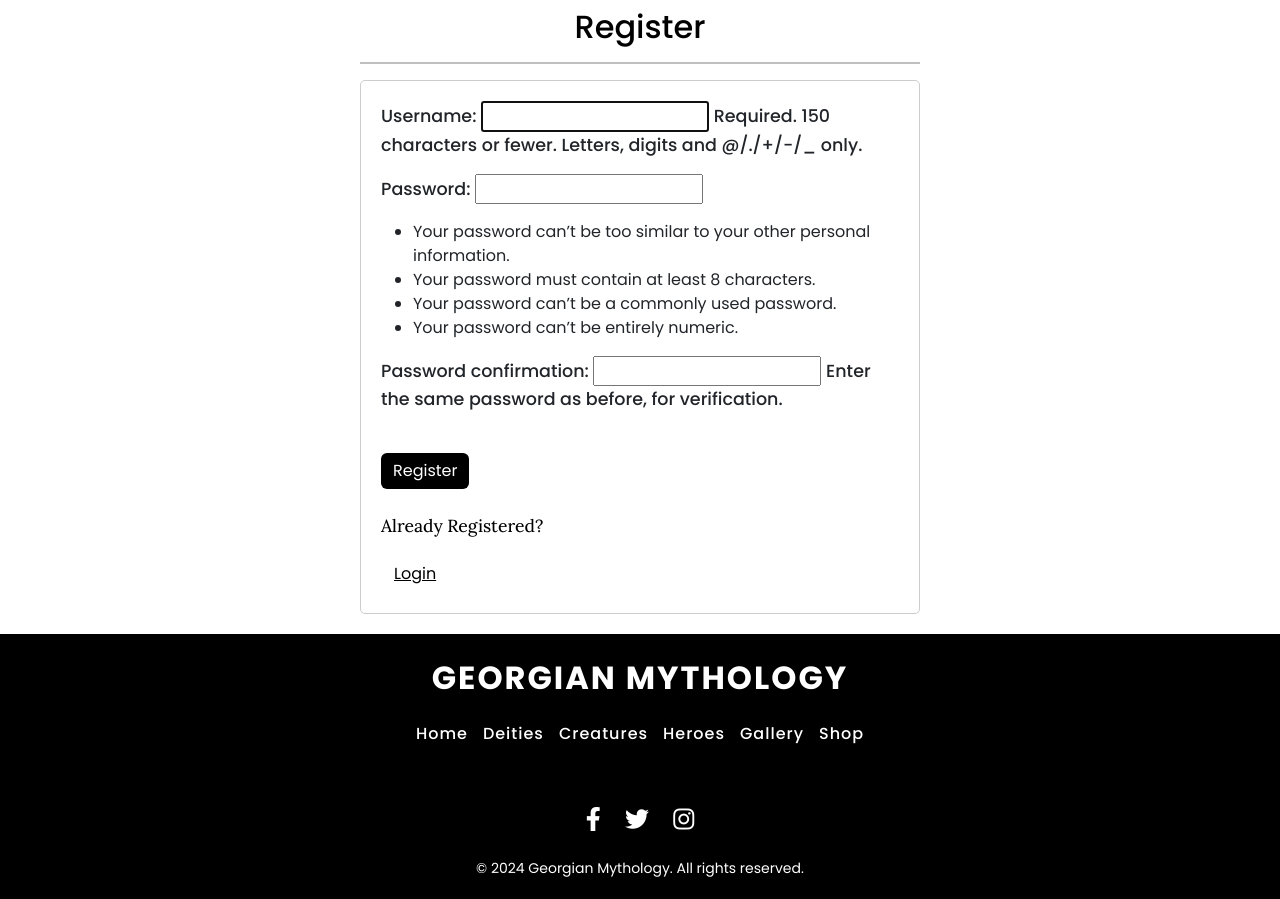
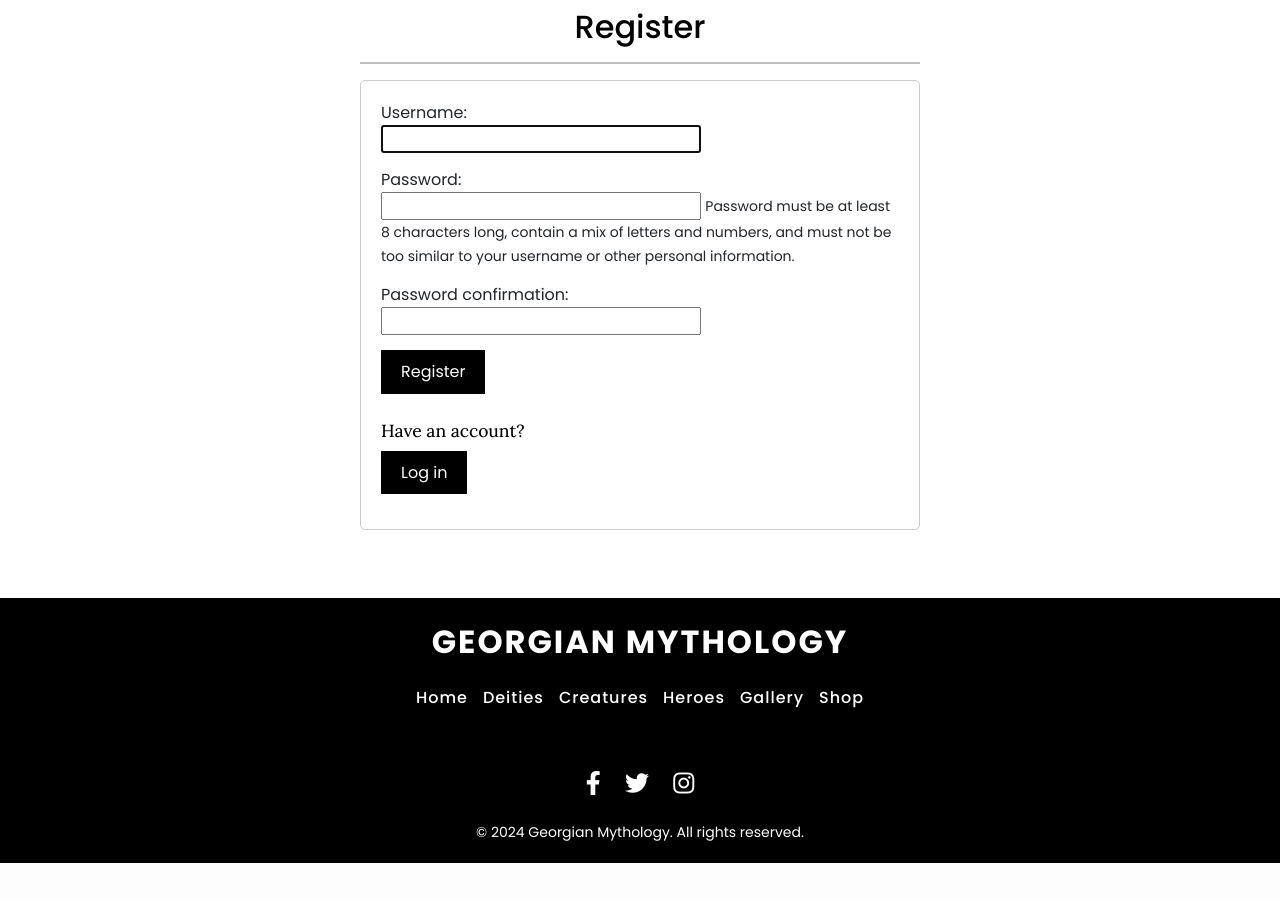
Before and after one commit to katmurakash/final_project, a Django app: page /register/ in a window 1280 px wide. Shown: the part 176-1075 px from the top of the page. After the commit the page ends 1039 px from the top, so only its background shows below. Run offline with Django 5.2, Linux system fonts and the light colour scheme; some web fonts are replaced.

Commit message:
first commit

```diff
--- a/base/templates/base/buy_now.html
+++ b/base/templates/base/buy_now.html
@@ -12,7 +12,7 @@
             <h3>Price: ${{ product.price }}</h3>
             <form method="post">
                 {% csrf_token %}
-                <button type="submit" class="btn-buy">Proceed to Checkout</button>
+                <button type="submit" class="delete-button">Proceed to Checkout</button>
             </form>
             <br><br>
         </div>
--- a/base/templates/base/delete.html
+++ b/base/templates/base/delete.html
@@ -17,7 +17,7 @@
         <form method="POST">
             {% csrf_token %}
             <p>Are you sure you want to delete "{{ obj.name }}"?</p>
-            <input type="submit" value="Delete">
+            <input type="submit" value="Delete" class="delete-button">
         </form>
 
         <br><br>
--- a/base/templates/base/gallery.html
+++ b/base/templates/base/gallery.html
@@ -9,7 +9,7 @@
 
     {% if user.is_authenticated %}
         <div style="text-align: right; margin-bottom: 20px;">
-            <a href="{% url 'upload_image' %}" class="btn btn-primary" style="background-color: #000; border: none; padding: 10px 20px; border-radius: 5px; color: white; text-decoration: none;">Add Image</a>
+            <a href="{% url 'upload_image' %}" class="delete-button" >Add Image</a>
         </div>
     {% endif %}
 
--- a/base/templates/base/login.html
+++ b/base/templates/base/login.html
@@ -26,11 +26,11 @@
             <label for="password" style="display: block; margin-bottom: 10px; color: #000;">Password:</label>
             <input type="password" id="password" name="password" required style="width: 100%; padding: 10px; margin-bottom: 20px; border: 1px solid #ccc; border-radius: 5px;">
 
-            <button type="submit" value="login" style="background-color: #000; color: #fff; border: none; padding: 10px 20px; border-radius: 5px;">Login</button>
+            <button type="submit" value="login" class="delete-button" >Login</button>
 
             <br><br>
             <p style="color: #000;">Have not signed up yet?</p>
-            <a href="{% url 'register' %}" class="btn btn-link" style="color: #000;">Register</a>
+            <a href="{% url 'register' %}" class="delete-button">Register</a>
         </form>
     </div>
 {% endblock %}
--- a/base/templates/base/profile.html
+++ b/base/templates/base/profile.html
@@ -30,8 +30,8 @@
                         <p>{{ product.description }}</p>
                         <p>Price: {{ product.currency }}{{ product.price }}</p>
                         <div style="margin-top: auto;">
-                            <a href="{% url 'drop' product.id %}" style="margin: 5px; padding: 10px 20px; background-color: #000; color: #fff; text-decoration: none; border: none; cursor: pointer;">Drop</a>
-                            <a href="{% url 'buy_now' product.id %}" style="margin: 5px; padding: 10px 20px; background-color: #000; color: #fff; text-decoration: none; border: none; cursor: pointer;">Buy Now</a>
+                            <a href="{% url 'drop' product.id %}" class="delete-button">Drop</a>
+                            <a href="{% url 'buy_now' product.id %} " class="delete-button">Buy Now</a>
                         </div>
                     </div>
                 {% empty %}
--- a/base/templates/base/register.html
+++ b/base/templates/base/register.html
@@ -11,7 +11,7 @@
                 {% for message in messages %}
                     <div class="alert alert-danger alert-dismissible fade show" role="alert" style="background-color: #f8d7da; color: #721c24; border: 1px solid #f5c6cb;">
                         {{ message }}
-                        <button type="button" class="btn-close" data-bs-dismiss="alert" aria-label="Close" style="background-color: #721c24; border: 1px solid #721c24;"></button>
+                        <button type="button" class="delete-button" data-bs-dismiss="alert" aria-label="Close"></button>
                     </div>
                 {% endfor %}
             </div>
@@ -19,12 +19,44 @@
 
         <form method="POST" action="" style="background-color: #fff; padding: 20px; border: 1px solid #ccc; border-radius: 5px;">
             {% csrf_token %}
-            {{ form.as_p }}
-            <br>
-            <input type="submit" value="Register" class="btn btn-primary" style="background-color: #000; color: #fff; border: none;">
+
+            <div style="margin-bottom: 15px;">
+                {{ form.username.label_tag }}<br>
+                {{ form.username }}
+                {% if form.username.errors %}
+                    <div style="color: red;">
+                        {{ form.username.errors }}
+                    </div>
+                {% endif %}
+            </div>
+
+            <div style="margin-bottom: 15px;">
+                {{ form.password1.label_tag }}<br>
+                {{ form.password1 }}
+                {% if form.password1.errors %}
+                    <div style="color: red;">
+                        {{ form.password1.errors }}
+                    </div>
+                {% else %}
+                    <small>Password must be at least 8 characters long, contain a mix of letters and numbers, and must not be too similar to your username or other personal information.</small>
+                {% endif %}
+            </div>
+
+            <!-- Password2 Field with Errors -->
+            <div style="margin-bottom: 15px;">
+                {{ form.password2.label_tag }}<br>
+                {{ form.password2 }}
+                {% if form.password2.errors %}
+                    <div style="color: red;">
+                        {{ form.password2.errors }}
+                    </div>
+                {% endif %}
+            </div>
+
+            <input type="submit" value="Register" class="delete-button">
             <br><br>
-            <p style="color: #000;">Already Registered?</p>
-            <a href="{% url 'login' %}" class="btn btn-link" style="color: #000;">Login</a><br>
+            <p style="color: #000;">Have an account?</p>
+            <a href="{% url 'login' %}" class="delete-button">Log in</a><br><br>
         </form>
-    </div>
+    </div><br><br>
 {% endblock %}
--- a/base/templates/base/shop.html
+++ b/base/templates/base/shop.html
@@ -5,7 +5,7 @@
 <h1>Products:</h1><hr>
 <div class="shop-page-container" style="display: flex; flex-direction: column; padding: 20px;">
     <div style="margin-bottom: 20px;">
-        <a href="{% url 'add_product' %}" style="display: inline-block; padding: 10px; background-color: #000; color: #fff; text-decoration: none; border-radius: 5px;">Add Product</a>
+        <a href="{% url 'add_product' %}" class="delete-button">Add  a product</a>
     </div>
     <div style="display: flex; width: 100%;">
         <div class="category-container" style="flex: 1; padding: 20px; max-width: 200px;">
@@ -34,8 +34,8 @@
                         <div class="product-actions" style="display: flex; flex-direction: column; gap: 10px; margin-top: auto; width: 100%;">
                             {% if request.user.is_authenticated %}
                                 <div class="button-group" style="display: flex; gap: 10px;">
-                                    <a href="{% url 'add' product.id %}" class="action-button" style="padding: 6px 12px; background-color: #000; color: #fff; text-decoration: none; border: none; cursor: pointer; width: 100%; font-size: 0.8em;">Add to Cart</a>
-                                    <a href="{% url 'buy_now' product.id %}" class="action-button" style="padding: 6px 12px; background-color: #000; color: #fff; text-decoration: none; border: none; cursor: pointer; width: 100%; font-size: 0.8em;">Buy Now</a>
+                                    <a href="{% url 'add' product.id %}"  class="delete-button">Add to Cart</a>
+                                    <a href="{% url 'buy_now' product.id %}" class="delete-button">Buy Now</a>
                                 </div>
                             {% endif %}
                         </div>
--- a/base/templates/base/upload_image.html
+++ b/base/templates/base/upload_image.html
@@ -22,7 +22,7 @@
                 <label for="image" class="form-label" style="font-family: 'Arial', sans-serif; font-weight: bold; color: #555;">Upload Image</label><br>
                 <input type="file" id="image" name="image" style="padding: 10px; border-radius: 5px; border: 1px solid #ccc;" required>
             </div>
-            <button type="submit" class="btn btn-primary" style="background-color: #000; border: none; padding: 10px 20px; border-radius: 5px; color: white;">Upload</button>
+            <button type="submit" class="delete-button">Upload</button>
         </form>
     </div>
 </div>
--- a/static/css/styles.css
+++ b/static/css/styles.css
@@ -613,3 +613,15 @@ p {
 .no-comments {
     color: #777;
 }
+.delete-button {
+    background-color: black;
+    color: white;
+    border: none;
+    padding: 10px 20px;
+    cursor: pointer;
+    transition: background-color 0.3s ease;
+}
+
+.delete-button:hover {
+    background-color: #333;
+}
--- a/templates/main.html
+++ b/templates/main.html
@@ -28,12 +28,12 @@
             </div>
             <div class="footer-links">
                 <ul>
-                    <li><a href="home/">Home</a></li>
-                    <li><a href="deities/">Deities</a></li>
-                    <li><a href="creatures/">Creatures</a></li>
-                    <li><a href="heroes/">Heroes</a></li>
-                    <li><a href="gallery/">Gallery</a></li>
-                    <li><a href="shop/">Shop</a></li>
+                    <li><a href="{% url 'home' %}">Home</a></li>
+                    <li><a href="{% url 'deities' %}">Deities</a></li>
+                    <li><a href="{% url 'creatures' %}">Creatures</a></li>
+                    <li><a href="{% url 'heroes' %}">Heroes</a></li>
+                    <li><a href="{% url 'gallery' %}">Gallery</a></li>
+                    <li><a href="{% url 'shop' %}">Shop</a></li>
                 </ul>
             </div>
             <div class="footer-social">
```
Also changed, not shown: db.sqlite3.
